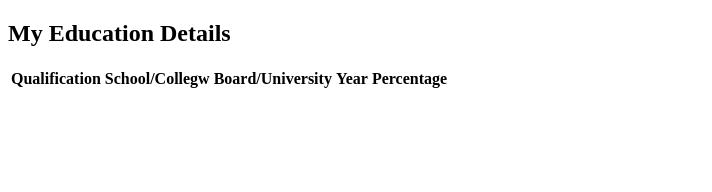
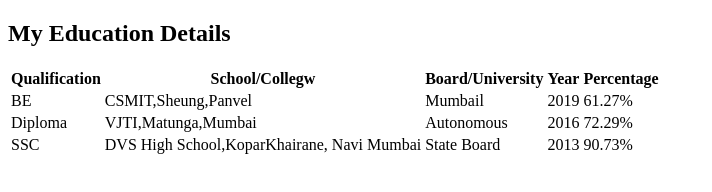
Before and after one commit to sakshidagade18/MyProfile, a plain HTML site: page education.html in a window 1280 px wide. Shown: the whole page, without its empty margins (0-712 px from the left). Drawn offline with Linux system fonts and the light colour scheme.

Commit message:
Personal deatls

```diff
--- a/education.html
+++ b/education.html
@@ -15,6 +15,27 @@
                 <th> Percentage </th>
             </thead>
             <tbody>
+                <tr>
+                    <td> BE </td>
+                    <td> CSMIT,Sheung,Panvel </td>
+                    <td> Mumbail</td>
+                    <td>2019</td>
+                    <td> 61.27% </td>
+                </tr>
+                <tr>
+                    <td> Diploma</td>
+                    <td> VJTI,Matunga,Mumbai</td>
+                    <td> Autonomous </td>
+                    <td>2016</td>
+                    <td>72.29%</td>
+                </tr>
+                <tr>
+                    <td> SSC </td>
+                    <td> DVS High School,KoparKhairane, Navi Mumbai</td>
+                    <td>State Board</td>
+                    <td> 2013 </td>
+                    <td> 90.73%</td>
+                </tr>
 
             </tbody>
 
```
Also changed, not shown: personal.html (+3 -6 lines).
